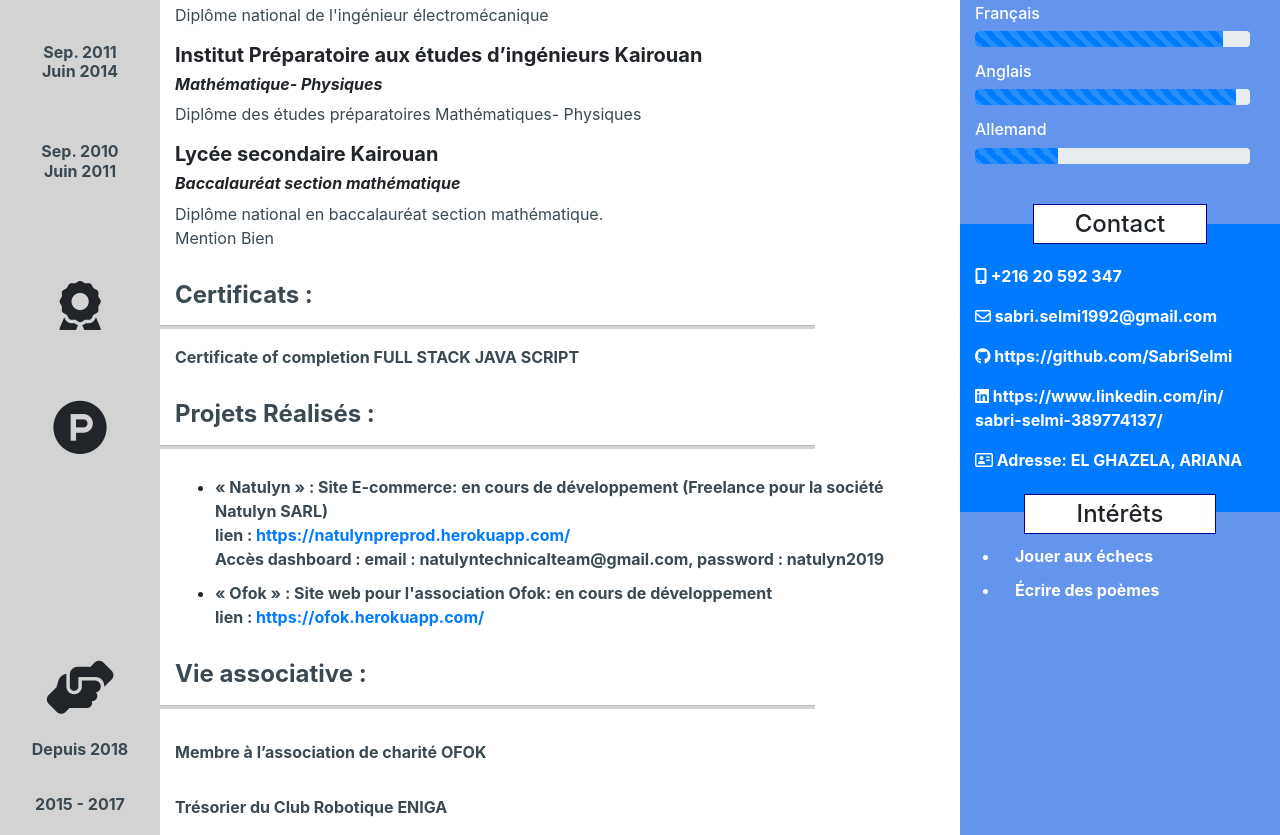
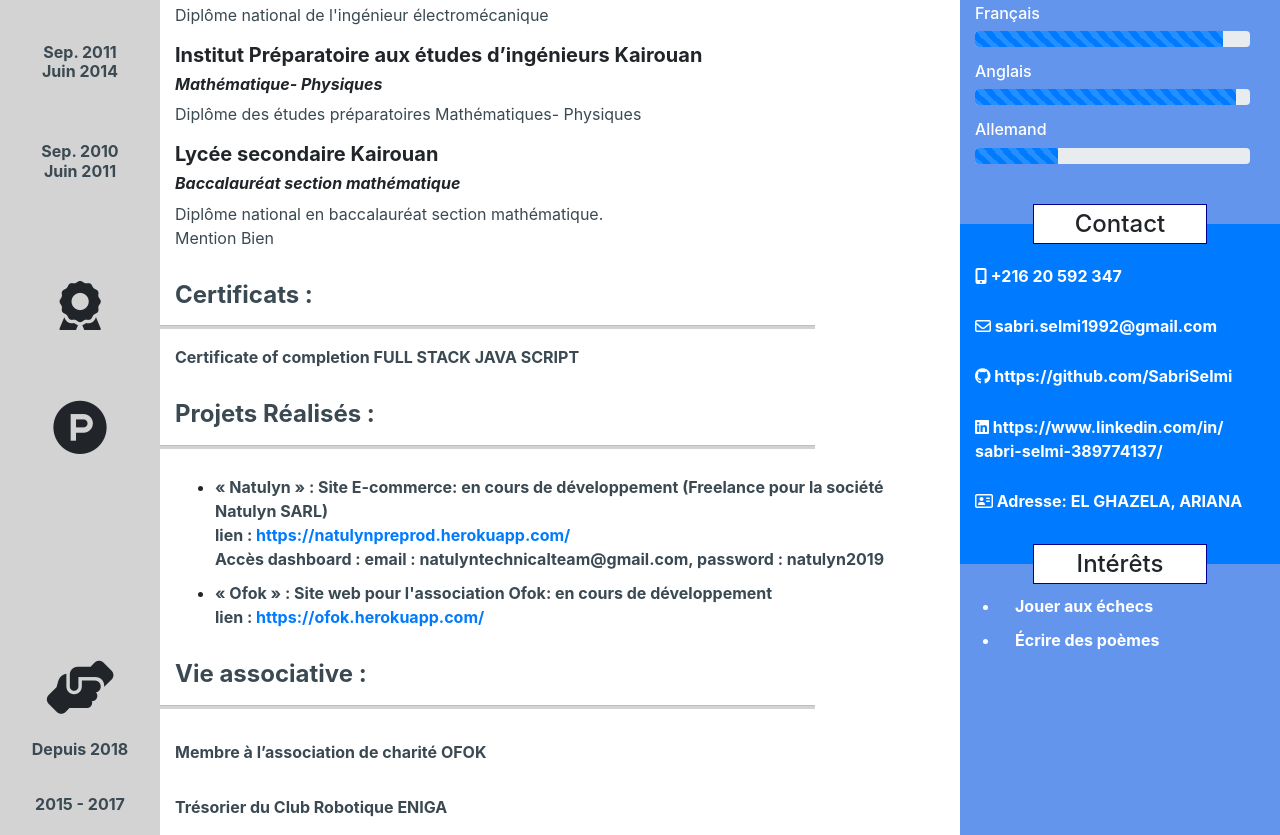
Before and after one commit to SabriSelmi/cv-sabri, a plain HTML site: page index.html in a window 1280 px wide. Shown: the part 1597-2432 px from the top of the page. Drawn offline with nearby package versions, Linux system fonts and the light colour scheme.

Commit message:
adjust right

```diff
--- a/index.html
+++ b/index.html
@@ -494,14 +494,14 @@
                 </div>
 
             </div>
-            <div style="position: relative; height: 290px;">
+            <div style="position: relative;">
                 <div class="text-center" style="width: 60%; position: absolute; z-index: 3;margin-left: auto; margin-right: auto; left: 0;right: 0;">
                     <h4 style="background-color: white; border: 1.5px solid darkblue; padding: 5px 10px;">
                         Contact
                     </h4>
                 </div>
 
-                <div style="position: absolute; top : 20px; background-color:#007bff; color: white;z-index: 1;" class="row">
+                <div style="position: absolute; top : 20px; height: 340px; background-color:#007bff; color: white;z-index: 1;" class="row">
                     <p class="col-12" style="margin-top: 40px;">
                         <b><i class="fas fa-mobile-alt"></i> +216 20 592 347</b>
                     </p>
@@ -519,15 +519,14 @@
                         <b><i class="far fa-address-card"></i> Adresse: EL GHAZELA, ARIANA</b>
                     </p>
                 </div>
-            </div>
-
-            <div class="text-center"style="z-index: 3;position: absolute;margin-left: auto; margin-right: auto; left: 0;right: 0; width: 60%;">
+                <div style="position: absolute; top:290px">
+                <div class="text-center"style="z-index: 3;position: absolute;margin-left: auto; margin-right: auto; left: 0;right: 0; width: 60%; margin-top:50px">
                     <h4 style="background-color: white; border: 1.5px solid darkblue; padding: 5px 10px;">
                         Intérêts
                     </h4>
                 </div>
 
-            <ul class="row">
+                <ul class="row" style="margin-top: 50px;">
                     <li class="col-12" style="color: white;margin-top: 50px;">
                         <b>Jouer aux échecs</b>
                     </li>
@@ -535,6 +534,11 @@
                         <b>Écrire des poèmes</b>
                     </li>
                 </ul>
+            </div>
+            </div>
+
+
+
 
 
     </div>
```
Lines whose indentation alone changed are shown as unchanged.
